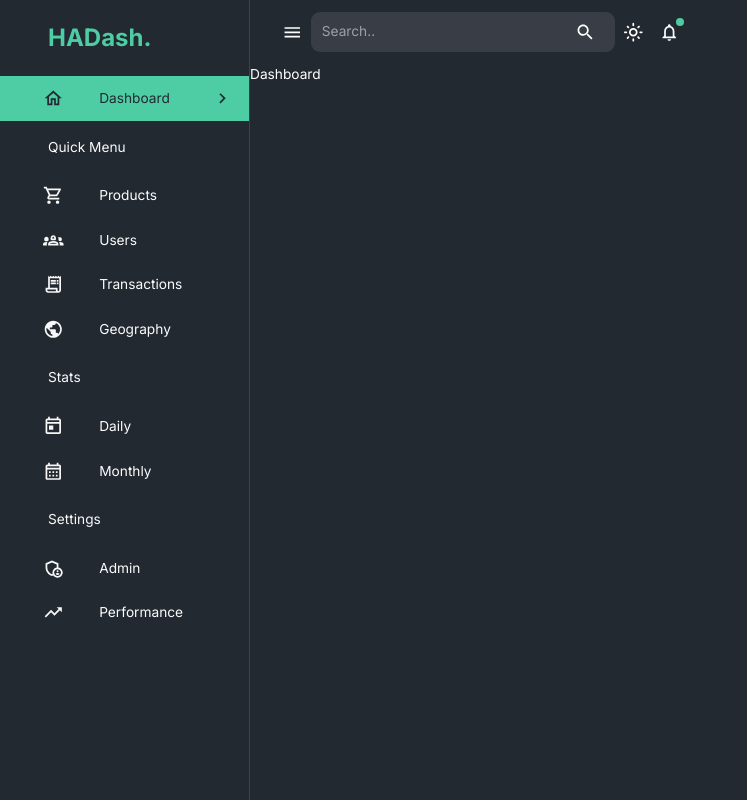
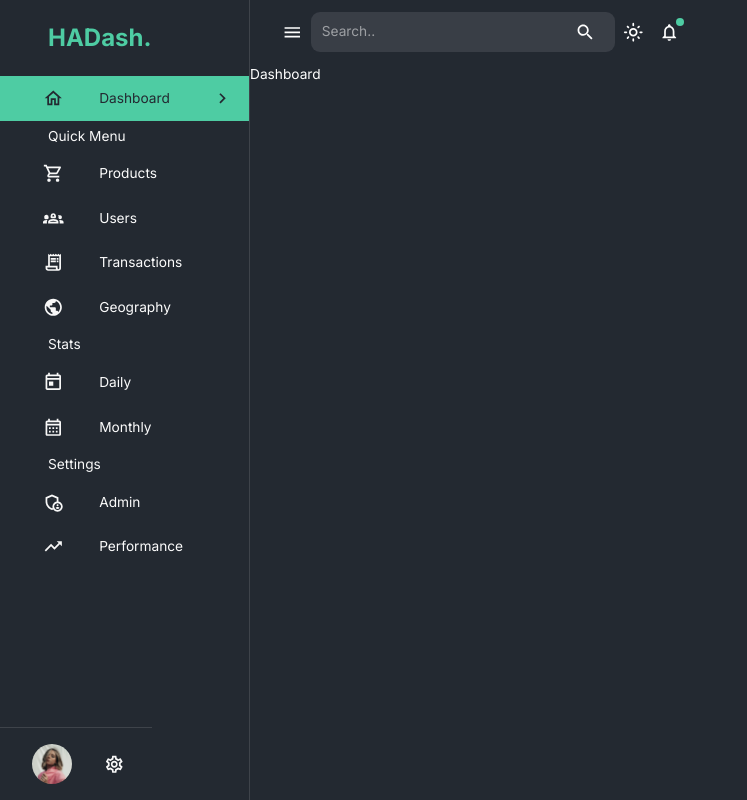
Before and after one commit to AEmin321/react-dashboard, a React (Vite) app in the folder front-end/: page /dashboard in a window 1280 px wide. Shown: the whole page, without its empty margins (0-747 px from the left). Built offline with nearby package versions, Linux system fonts and the light colour scheme; no server answers.

Commit message:
Add: fetch user info && bottom left user profile style

```diff
--- a/front-end/src/App.jsx
+++ b/front-end/src/App.jsx
@@ -13,7 +13,7 @@ import Layout from "./pages/Layout";
 import Dashboard from "./pages/Dashboard";
 
 function App() {
-  const mode = useSelector((state) => state.theme.mode);
+  const mode = useSelector((state) => state.global.mode);
   const theme = useMemo(() => createTheme(themeSettings(mode)), [mode]);
 
   return (
--- a/front-end/src/components/Navbar.jsx
+++ b/front-end/src/components/Navbar.jsx
@@ -12,7 +12,7 @@ import {
 import { InputBase, useTheme, Badge } from "@mui/material";
 import { useDispatch } from "react-redux";
 import FlexBetween from "./FlexBetween";
-import { setMode } from "../state";
+import { setMode } from "../state/themeSlice";
 
 const Navbar = ({ isDrawerOpen, setIsDrawerOpen }) => {
   const dispatch = useDispatch();
--- a/front-end/src/components/SideBar.jsx
+++ b/front-end/src/components/SideBar.jsx
@@ -27,6 +27,7 @@ import {
   TrendingUpOutlined,
   PieChartOutline,
 } from "@mui/icons-material";
+import profile from "../assets/profile.jpg";
 import FlexBetween from "./FlexBetween";
 import { useNavigate, useLocation } from "react-router-dom";
 import { useState, useEffect } from "react";
@@ -82,7 +83,7 @@ const sidebarItems = [
   },
 ];
 
-const SideBar = ({ isDrawerOpen, setIsDrawerOpen, isNotMobile }) => {
+const SideBar = ({ isDrawerOpen, setIsDrawerOpen, isNotMobile, user }) => {
   const { pathname } = useLocation();
   const [activeItem, setActiveItem] = useState("");
   const theme = useTheme();
@@ -129,7 +130,7 @@ const SideBar = ({ isDrawerOpen, setIsDrawerOpen, isNotMobile }) => {
               {sidebarItems.map(({ text, icon }) => {
                 if (!icon) {
                   return (
-                    <Typography key={text} sx={{ m: "1rem 0 1rem 3rem" }}>
+                    <Typography key={text} sx={{ m: "5px 0 5px 3rem" }}>
                       {text}
                     </Typography>
                   );
@@ -139,7 +140,7 @@ const SideBar = ({ isDrawerOpen, setIsDrawerOpen, isNotMobile }) => {
                   <ListItem key={text} disablePadding>
                     <ListItemButton
                       onClick={() => {
-                        navigate(`/${text}`);
+                        navigate(`/${btnName}`);
                         setActiveItem(text);
                       }}
                       sx={{
@@ -180,6 +181,29 @@ const SideBar = ({ isDrawerOpen, setIsDrawerOpen, isNotMobile }) => {
               })}
             </List>
           </Box>
+          <Box sx={{ position: "absolute", bottom: "1rem" }}>
+            <Divider />
+            <FlexBetween textTransform="none" gap="1rem" m="1rem 1.7rem 0 2rem">
+              <Box
+                component="img"
+                src={profile}
+                sx={{
+                  height: "40px",
+                  width: "40px",
+                  borderRadius: "50%",
+                  objectFit: "cover",
+                }}
+                alt="profile pic"
+              />
+              <Box textAlign="left">
+                <Typography sx={{ fontWeight: "bold", fontSize: "14px" }}>
+                  {user.name}
+                </Typography>
+                <Typography fontSize="12px">{user.role}</Typography>
+              </Box>
+              <SettingsOutlined />
+            </FlexBetween>
+          </Box>
         </Drawer>
       )}
     </Box>
--- a/front-end/src/main.jsx
+++ b/front-end/src/main.jsx
@@ -4,13 +4,18 @@ import App from "./App.jsx";
 import "./index.css";
 import { Provider } from "react-redux";
 import { configureStore } from "@reduxjs/toolkit";
-import themeSlice from "./state/index.js";
+import themeSlice from "./state/themeSlice.js";
+import { setupListeners } from "@reduxjs/toolkit/query";
+import { adminApi } from "./state/apiSlice.js";
 
 const store = configureStore({
   reducer: {
-    theme: themeSlice,
+    global: themeSlice,
+    [adminApi.reducerPath]: adminApi.reducer,
   },
+  middleware: (getDefault) => getDefault().concat(adminApi.middleware),
 });
+setupListeners(store.dispatch);
 
 ReactDOM.createRoot(document.getElementById("root")).render(
   <React.StrictMode>
--- a/front-end/src/pages/Layout.jsx
+++ b/front-end/src/pages/Layout.jsx
@@ -5,10 +5,17 @@ import Navbar from "../components/Navbar";
 import { Outlet } from "react-router-dom";
 import SideBar from "../components/SideBar";
 import useMediaQuery from "@mui/material/useMediaQuery";
+import { useGetUserQuery } from "../state/apiSlice.js";
 
 const Layout = () => {
   const isNotMobile = useMediaQuery("(min-width:600px)");
   const [isDrawerOpen, setIsDrawerOpen] = useState(true);
+
+  const userId = useSelector((state) => state.global.userId);
+  console.log("🚀 ~ Layout ~ userId:", userId);
+
+  const { data } = useGetUserQuery(userId);
+  console.log("🚀 ~ Layout ~ data:", data);
 
   return (
     <Box width="100%" height="100%" display={isNotMobile ? "flex" : "block"}>
@@ -16,6 +23,7 @@ const Layout = () => {
         isNotMobile={isNotMobile}
         isDrawerOpen={isDrawerOpen}
         setIsDrawerOpen={setIsDrawerOpen}
+        user={data || {}}
       />
       <Box>
         <Navbar isDrawerOpen={isDrawerOpen} setIsDrawerOpen={setIsDrawerOpen} />
--- /dev/null
+++ b/front-end/src/state/apiSlice.js
@@ -0,0 +1,15 @@
+import { createApi, fetchBaseQuery } from "@reduxjs/toolkit/query/react";
+
+export const adminApi = createApi({
+  reducerPath: "adminApi",
+  baseQuery: fetchBaseQuery({ baseUrl: import.meta.env.VITE_BASE_URL }),
+  tagTypes: ["User"],
+  endpoints: (build) => ({
+    getUser: build.query({
+      query: (id) => `/api/general/users/${id}`,
+      providesTags: ["User"],
+    }),
+  }),
+});
+
+export const { useGetUserQuery } = adminApi;
--- a/front-end/src/state/index.js
+++ b/front-end/src/state/themeSlice.js
@@ -2,10 +2,11 @@ import { createSlice } from "@reduxjs/toolkit";
 
 const initialState = {
   mode: "dark",
+  userId: "63701cc1f03239c72c00017f",
 };
 
 const themeSlice = createSlice({
-  name: "theme",
+  name: "global",
   initialState,
   reducers: {
     setMode(state) {
```
Also changed, not shown: front-end/src/assets/profile.jpg (added), 1 other file (tests, documents, lock files or other folders).
